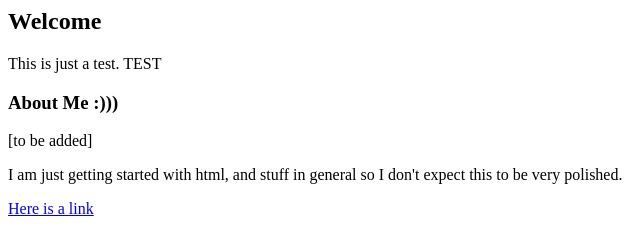
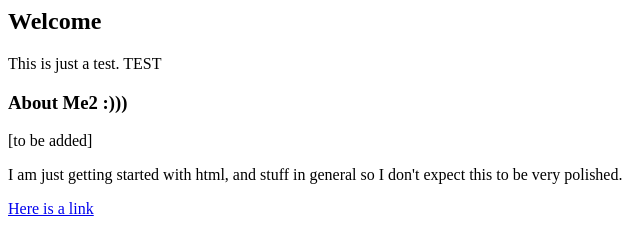
Before and after one commit to zellaa/zellaa.github.io, a plain HTML site: page index.html in a window 1280 px wide. Shown: the full height of the page, 0-640 px from the left. Drawn offline with Linux system fonts and the light colour scheme.

Commit message:
updated blog

```diff
--- a/index.html
+++ b/index.html
@@ -5,7 +5,7 @@
 <body>
     <p>This is just a test. TEST</p>
 <h3>
-	About Me :)))
+	About Me2 :)))
 </h3>
 
 <p>
```
